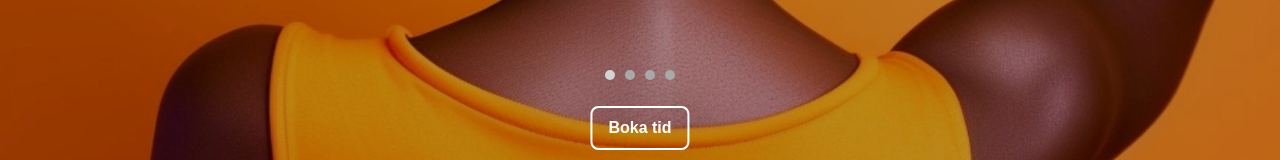
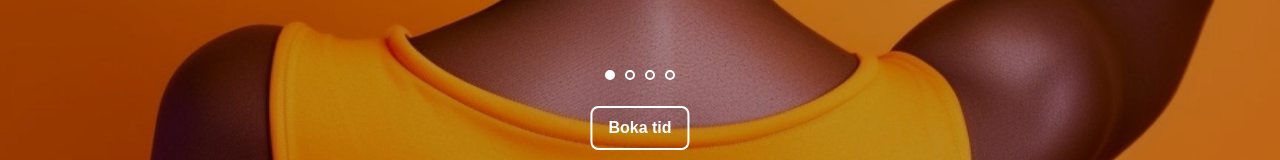
Before and after one commit to GPNaslund/proaktiv, a Next.js app in the folder proaktiv.se/: page / in a window 1280 px wide. Shown: the part 590-750 px from the top of the page. Built offline with nearby package versions, Linux system fonts and the light colour scheme; a web font is replaced by a local one.

Commit message:
minor fixes

```diff
--- a/proaktiv.se/src/components/info_item/info_item.tsx
+++ b/proaktiv.se/src/components/info_item/info_item.tsx
@@ -31,7 +31,7 @@ const InfoItem: React.FC<InfoItemProps> = ({ infoHeader, infoBody, infoImageSrc,
             <div className="image-container">
                 <Image
                     src={infoImageSrc}
-                    alt="test"
+                    alt={infoHeader}
                     layout="fill"
                     objectFit="cover"
                     quality={100}
--- a/proaktiv.se/src/components/owner_presentation/owner_presentation.tsx
+++ b/proaktiv.se/src/components/owner_presentation/owner_presentation.tsx
@@ -14,8 +14,11 @@ export default function OwnerPresentation() {
                     quality={100}
                 />
                 </div>
-                <p>Gustav Näslund Leg.Naprapat</p>
-                <a href={InstagramLink('naprapatgustav')}>@naprapatgustav</a>
+                <div className="text-sm pt-2">
+                    <p>Gustav Näslund</p>
+                    <p>Leg.Naprapat</p>
+                    <a href={InstagramLink('naprapatgustav')}>@naprapatgustav</a>
+                </div>
             </div>
             <div className="flex flex-col">
                 <div className='rounded-full overflow-hidden'>
@@ -27,8 +30,11 @@ export default function OwnerPresentation() {
                     quality={100}
                 />
                 </div>
-                <p>Synöve Asplund Lic.Personlig Tränare</p>
-                <a href={InstagramLink('synove_asplund')}>@synove_asplund</a>
+                <div className="text-sm pt-2">
+                    <p>Synöve Asplund</p>
+                    <p>Lic.Personlig Tränare</p>
+                    <a href={InstagramLink('synove_asplund')}>@synove_asplund</a>
+                </div>
             </div>
         </div>
     )
--- a/proaktiv.se/src/components/service_item/service_item.tsx
+++ b/proaktiv.se/src/components/service_item/service_item.tsx
@@ -41,7 +41,7 @@ const ServiceItem: React.FC<ServiceItemProps> = ({ serviceName, serviceDescripti
             <div className="image-container">
                 <Image
                     src={serviceImageSrc}
-                    alt="test"
+                    alt={serviceName}
                     layout="fill"
                     objectFit="cover"
                     quality={100}
--- a/proaktiv.se/src/components/service_item_swiper/serviceitemswiper.css
+++ b/proaktiv.se/src/components/service_item_swiper/serviceitemswiper.css
@@ -74,13 +74,14 @@
     width: 10px;
     height: 10px;
     border-radius: 50%;
-    background-color: darkgray;
+    background-color: transparent;
+    border: 2px solid white;
     margin: 0 5px;
     transition: background-color 0.3s ease-in-out;
   }
 
   .pagination-dot.active {
-    background-color: lightgray;
+    background-color: white;
   }
 
   .contact-info {
```
